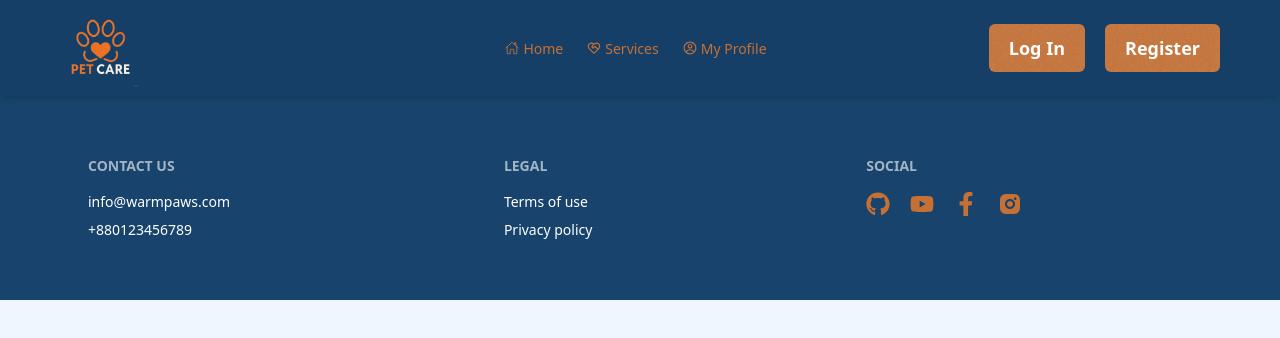
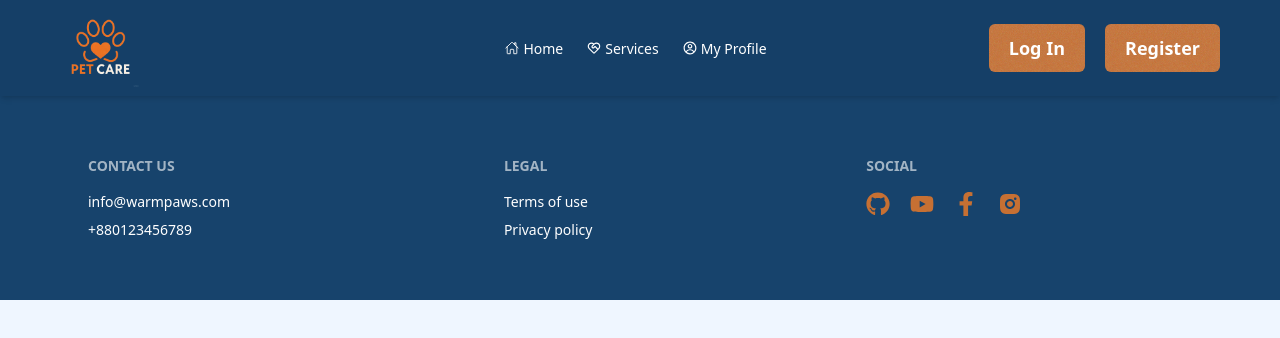
Before and after one commit to mushfiq0000/winter-pet-care, a React (Vite) app: page /auth in a window 1280 px wide. Shown: the top 338 px of the page. Built offline with nearby package versions, Linux system fonts and the light colour scheme; no server answers.

Commit message:
fixed navbar menu problem

```diff
--- a/src/Components/Navbar.jsx
+++ b/src/Components/Navbar.jsx
@@ -31,7 +31,7 @@ const Navbar = () => {
           `mr-2 p-2 transition-all  duration-10 ${
             isActive
               ? "text-white border-b-2 border-[#c67033]"
-              : " text-[#c67033]"
+              : ""
           }`
         }
         to="/"
@@ -48,7 +48,7 @@ const Navbar = () => {
           `mr-2 p-2  transition-all  duration-10 ${
             isActive
               ? "text-white border-b-2 border-[#c67033]"
-              : " text-[#c67033]"
+              : " "
           }`
         }
         to="/services"
@@ -63,7 +63,7 @@ const Navbar = () => {
           `mr-2 p-2  transition-all  duration-10 ${
             isActive
               ? "text-white border-b-2 border-[#c67033]"
-              : " text-[#c67033]"
+              : ""
           }`
         }
         to="/profile"
@@ -98,7 +98,7 @@ const Navbar = () => {
           </div>
           <ul
             tabIndex="-1"
-            className="bg-[#153f67] menu menu-sm dropdown-content  rounded-box z-1 mt-3 w-52 p-2 shadow"
+            className="bg-[#c67033] text-black menu menu-sm dropdown-content z-50  rounded-xl  mt-3 w-52 p-2 shadow"
           >
             {link}
           </ul>
```
